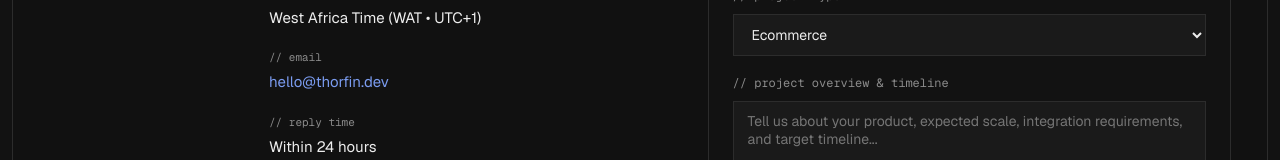
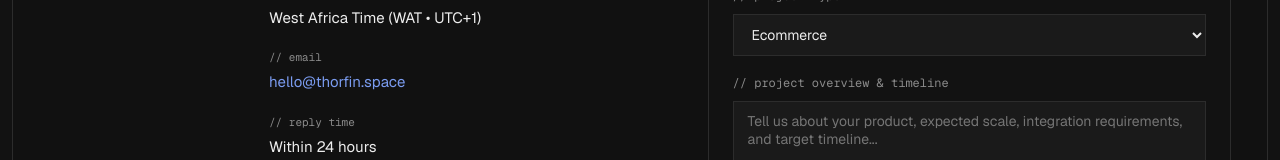
Before and after one commit to anjiraterry/thorfindev, a Next.js app: page / in a window 1280 px wide. Shown: the part 3922-4082 px from the top of the page. Built offline with nearby package versions, Linux system fonts and the light colour scheme.

Commit message:
fix(contact): update email address to hello@thorfin.space

```diff
--- a/src/app/page.tsx
+++ b/src/app/page.tsx
@@ -359,8 +359,8 @@ export default function HomePage() {
                     </div>
                     <div className="contact-meta-item">
                       <span className="contact-meta-label">{"// email"}</span>
-                      <a href="mailto:hello@thorfin.dev" className="contact-meta-val" style={{ color: "var(--color-accent)" }}>
-                        hello@thorfin.dev
+                      <a href="mailto:hello@thorfin.space" className="contact-meta-val" style={{ color: "var(--color-accent)" }}>
+                        hello@thorfin.space
                       </a>
                     </div>
                     <div className="contact-meta-item">
--- a/src/components/Contact.tsx
+++ b/src/components/Contact.tsx
@@ -9,7 +9,7 @@ export default function Contact() {
           <h2 className="text-3xl font-medium tracking-tight sm:text-4xl">Tell us what you&apos;re building.</h2>
           <p className="mt-4 max-w-sm text-muted">We reply within one business day with questions or a rough plan.</p>
           <dl className="mt-8 space-y-3 font-mono text-xs text-muted">
-            <div><dt className="inline">email: </dt><dd className="inline text-fg"><a href="mailto:hello@thorfin.dev">hello@thorfin.dev</a></dd></div>
+            <div><dt className="inline">email: </dt><dd className="inline text-fg"><a href="mailto:hello@thorfin.space">hello@thorfin.space</a></dd></div>
             <div><dt className="inline">base: </dt><dd className="inline text-fg">Abuja, Nigeria. Working worldwide.</dd></div>
           </dl>
         </div>
--- a/src/components/ContactForm.tsx
+++ b/src/components/ContactForm.tsx
@@ -11,7 +11,7 @@ export default function ContactForm() {
     const d = new FormData(e.currentTarget);
     // Swap for fetch("/api/contact", ...) when you add a backend or a service like Resend.
     const body = `${d.get("message")}\n\nFrom: ${d.get("name")} (${d.get("email")})`;
-    window.location.href = `mailto:hello@thorfin.dev?subject=${encodeURIComponent("Project enquiry: " + d.get("type"))}&body=${encodeURIComponent(body)}`;
+    window.location.href = `mailto:hello@thorfin.space?subject=${encodeURIComponent("Project enquiry: " + d.get("type"))}&body=${encodeURIComponent(body)}`;
     setSent(true);
   }
 
--- a/src/components/Footer.tsx
+++ b/src/components/Footer.tsx
@@ -1,6 +1,6 @@
 const cols = [
   ["Company", [["About", "#about"], ["Projects", "#projects"], ["Team", "#team"]]],
-  ["Connect", [["LinkedIn", "https://www.linkedin.com/company/your-handle"], ["GitHub", "https://github.com/your-handle"], ["Email", "mailto:hello@thorfin.dev"]]],
+  ["Connect", [["LinkedIn", "https://www.linkedin.com/company/your-handle"], ["GitHub", "https://github.com/your-handle"], ["Email", "mailto:hello@thorfin.space"]]],
 ] as const;
 
 export default function Footer() {
```
